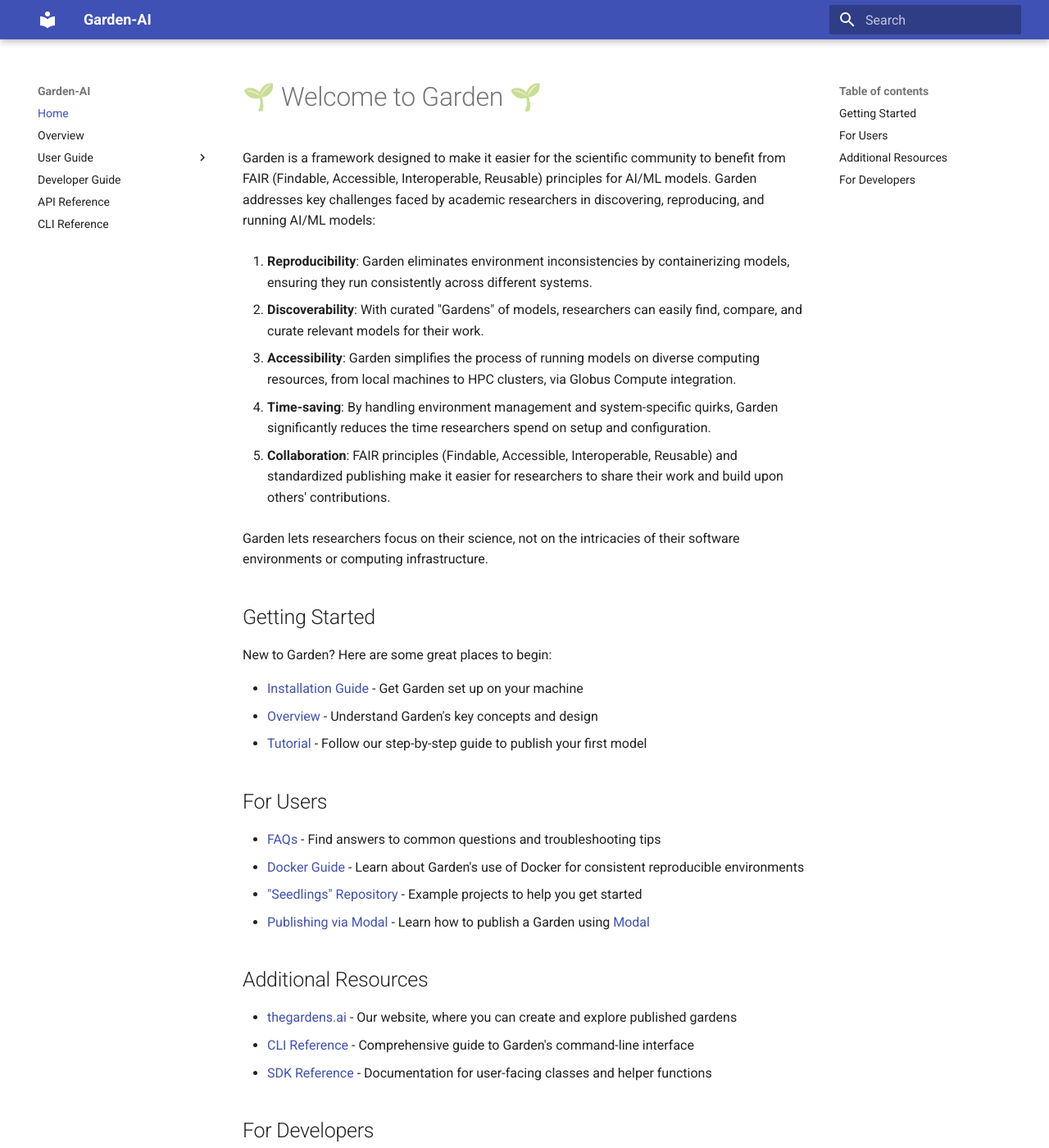
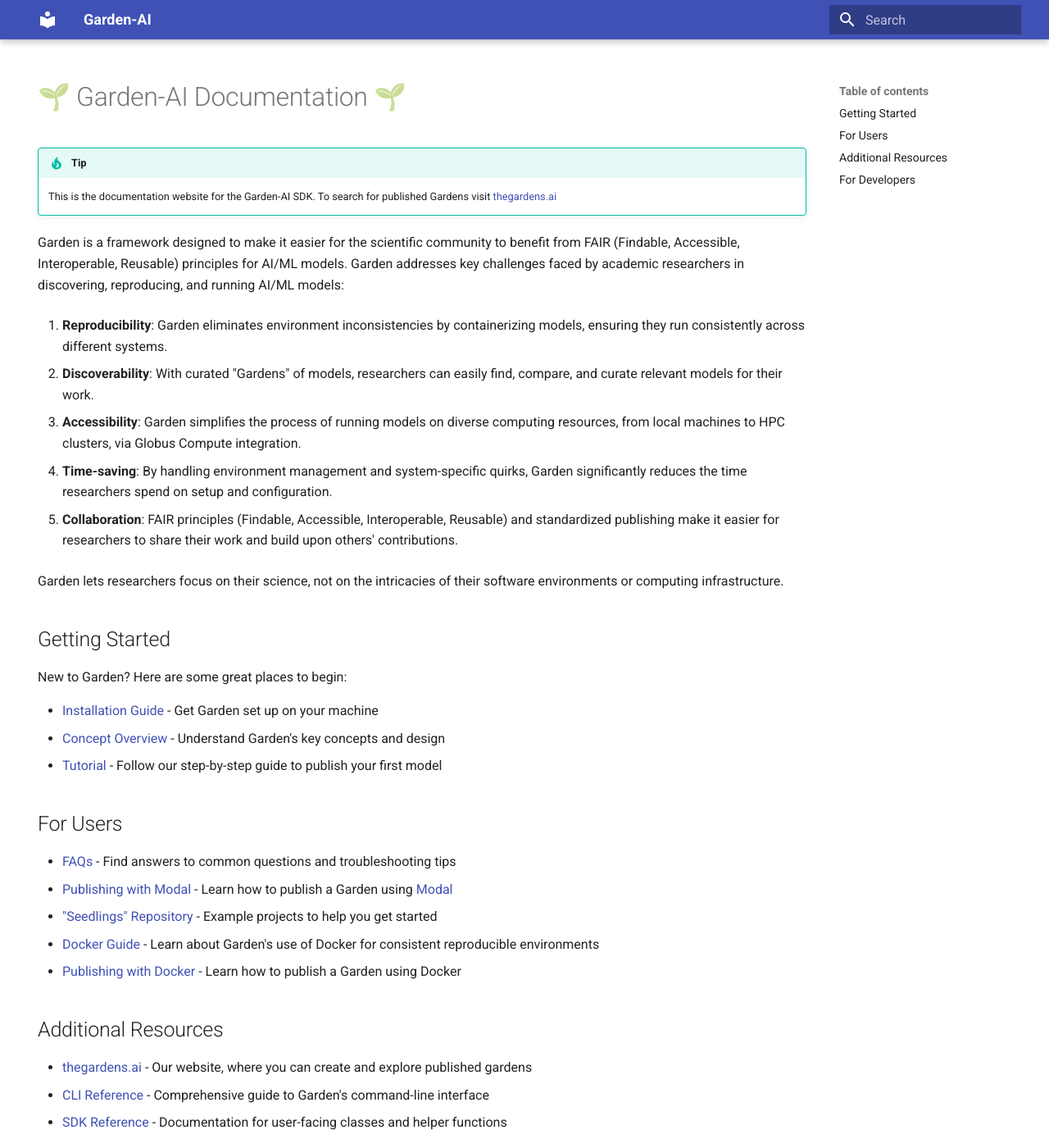
Before and after one commit to Garden-AI/garden, an MkDocs documentation site: the page built from docs/index.md, in a window 1280 px wide and 1400 px high. Shown: the whole window at 82% size. Built offline with MkDocs 1.6.1 and Material for MkDocs 9.7.7, drawn with Linux system fonts in a browser that asks for light colours.

Commit message:
restructure nav tree, add more style

```diff
--- a/docs/index.md
+++ b/docs/index.md
@@ -1,4 +1,11 @@
-# 🌱 Welcome to Garden 🌱
+---
+hide:
+  - navigation
+---
+# 🌱 Garden-AI Documentation 🌱
+
+!!! Tip
+    This is the documentation website for the Garden-AI SDK. To search for published Gardens visit [thegardens.ai](https://thegardens.ai)
 
 Garden is a framework designed to make it easier for the scientific community to benefit from FAIR (Findable, Accessible, Interoperable, Reusable) principles for AI/ML models. Garden addresses key challenges faced by academic researchers in discovering, reproducing, and running AI/ML models:
 
@@ -19,15 +26,16 @@
 New to Garden? Here are some great places to begin:
 
 - [Installation Guide](user_guide/installation.md) - Get Garden set up on your machine
-- [Overview](architecture_overview.md) - Understand Garden's key concepts and design
-- [Tutorial](user_guide/tutorial.md) - Follow our step-by-step guide to publish your first model
+- [Concept Overview](architecture_overview.md) - Understand Garden's key concepts and design
+- [Tutorial](user_guide/modal-publishing.md) - Follow our step-by-step guide to publish your first model
 
 ## For Users
 
 - [FAQs](user_guide/faqs.md) - Find answers to common questions and troubleshooting tips
+- [Publishing with Modal](user_guide/modal-publishing.md) - Learn how to publish a Garden using [Modal](https://modal.com)
+- ["Seedlings" Repository](https://github.com/Garden-AI/seedlings) - Example projects to help you get started
 - [Docker Guide](user_guide/docker.md) - Learn about Garden's use of Docker for consistent reproducible environments
-- ["Seedlings" Repository](https://github.com/Garden-AI/seedlings) - Example projects to help you get started
-- [Publishing via Modal](user_guide/modal-publishing.md) - Learn how to publish a Garden using [Modal](https://modal.com)
+- [Publishing with Docker](user_guide/tutorial_docker.md) - Learn how to publish a Garden using Docker
 
 ## Additional Resources
 
```
Also changed, not shown: docs/user_guide/modal-publishing.md (+5 -3 lines), docs/assets/favicon.ico (added), docs/user_guide/architecture_overview.md (renamed from docs/architecture_overview.md), docs/user_guide/tutorial_docker.md (renamed from docs/user_guide/tutorial.md).
